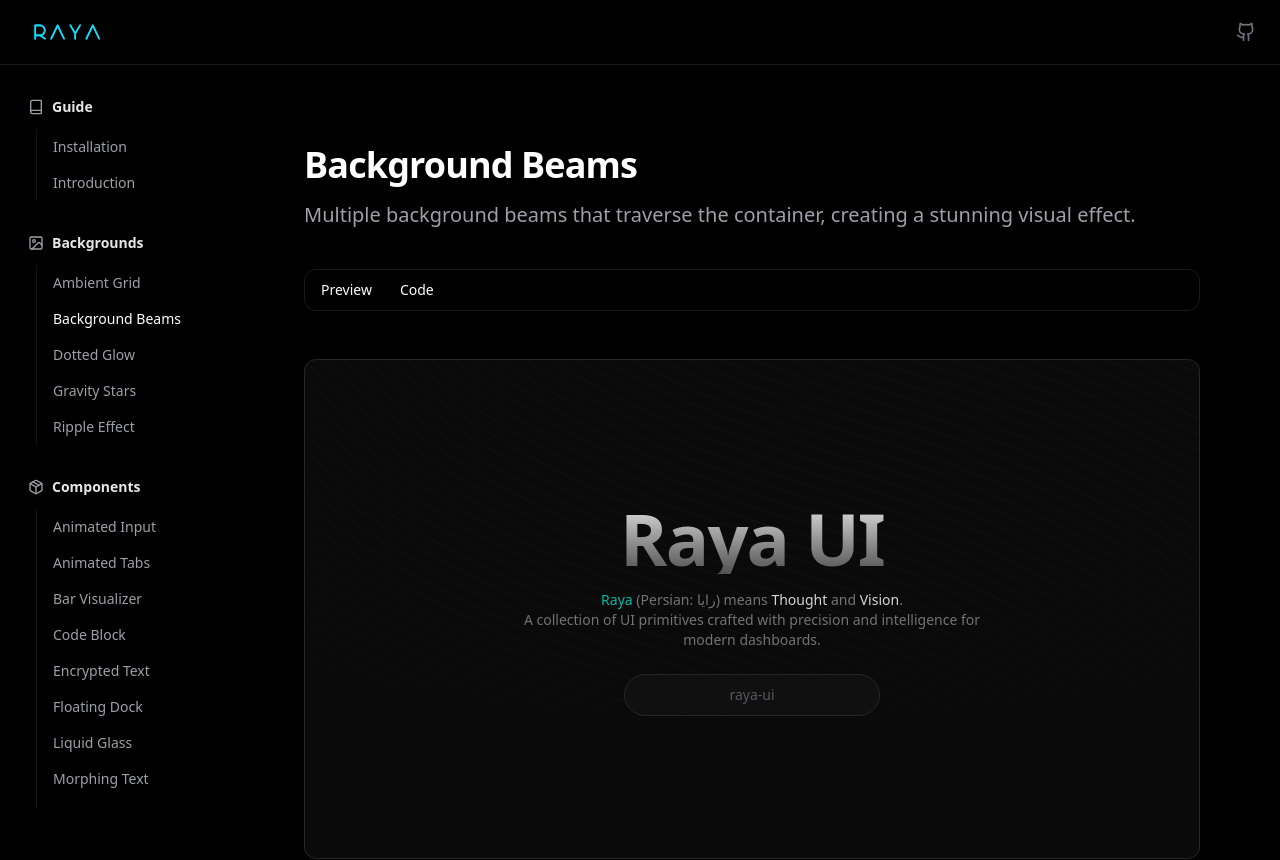
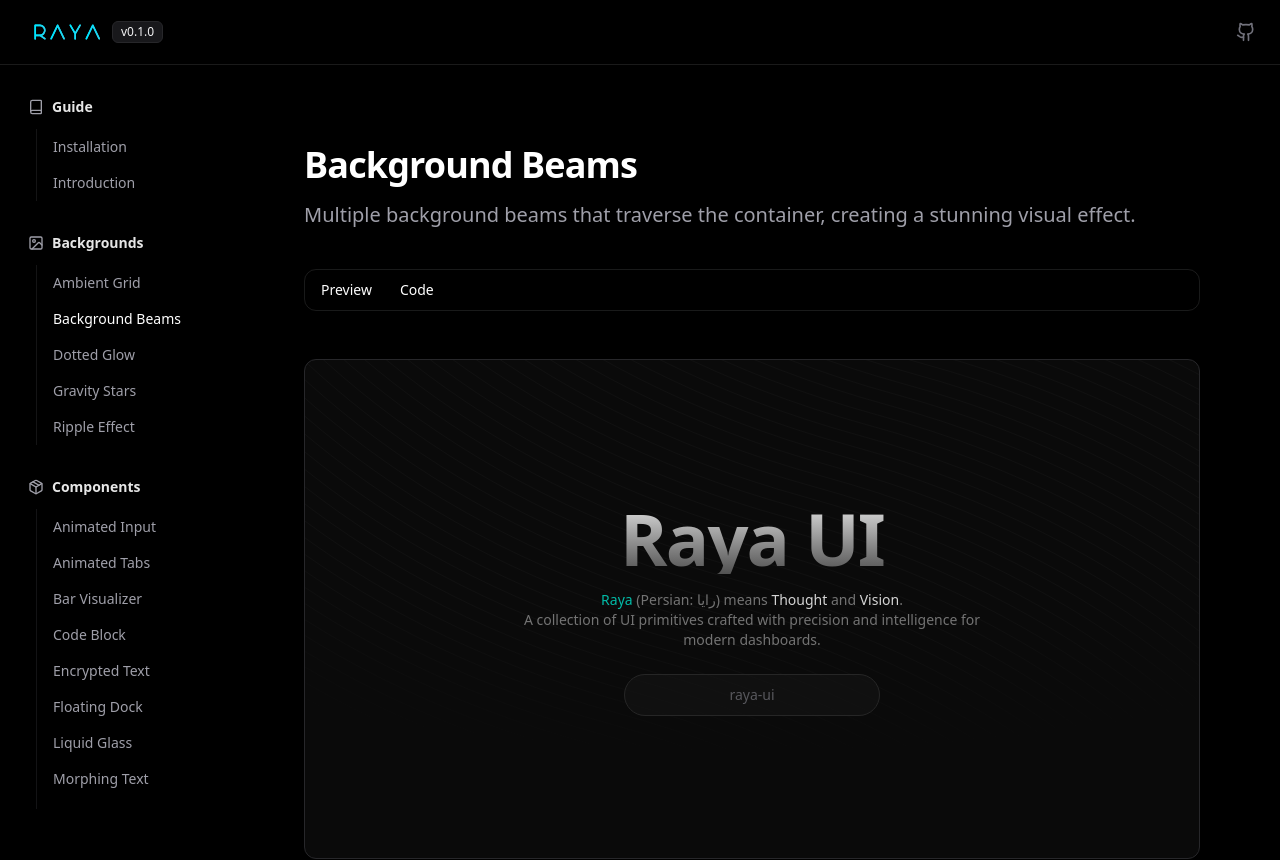
Before and after one commit to iman-mohamadi/raya-ui, a Nuxt app: page /docs/backgrounds/background-beams in a window 1280 px wide. Shown: the top 860 px of the page. Built offline with nearby package versions, Linux system fonts and the light colour scheme.

Commit message:
Add version badge component and expose app version
Introduced a VersionBadge component to display the app version in the navigation. The version is now sourced from package.json and exposed via runtimeConfig, and the app config and package.json were updated to include the version.

```diff
--- a/app/app.config.ts
+++ b/app/app.config.ts
@@ -7,6 +7,7 @@ export default defineAppConfig({
         name: 'Raya',
         description: '',
         github: 'https://github.com/iman-mohamadi/raya-ui',
-        baseUrl: 'https://raya-ui.com/registry'
+        baseUrl: 'https://raya-ui.com/registry',
+        version: '0.1.0'
     }
 })
--- a/app/components/AppNav.vue
+++ b/app/components/AppNav.vue
@@ -16,6 +16,7 @@ const props = defineProps({
         <NuxtLink to="/" >
           <NuxtImg src="/logo.svg" class="w-20"/>
         </NuxtLink>
+        <VersionBadge />
       </div>
 
       <div class="flex items-center gap-4">
--- /dev/null
+++ b/app/components/VersionBadge.vue
@@ -0,0 +1,9 @@
+<script setup lang="ts">
+const config = useRuntimeConfig()
+</script>
+
+<template>
+  <div class="inline-flex items-center rounded-md border border-zinc-200 bg-zinc-50 px-2 py-0.5 text-xs font-medium text-zinc-900 dark:border-zinc-800 dark:bg-zinc-900 dark:text-zinc-100">
+    v{{ config.public.version }}
+  </div>
+</template>
--- a/nuxt.config.ts
+++ b/nuxt.config.ts
@@ -1,9 +1,16 @@
 import tailwindcss from "@tailwindcss/vite";
+import pkg from './package.json'
 
 export default defineNuxtConfig({
     compatibilityDate: "2025-07-15",
     devtools: { enabled: true },
     css: ['./app/assets/css/main.css'],
+
+    runtimeConfig: {
+        public: {
+            version: pkg.version
+        }
+    },
 
     vite: {
         plugins: [
--- a/package.json
+++ b/package.json
@@ -1,6 +1,7 @@
 {
   "name": "raya-ui-docs",
   "type": "module",
+  "version": "0.1.0",
   "private": true,
   "scripts": {
     "build": "nuxt build",
```
